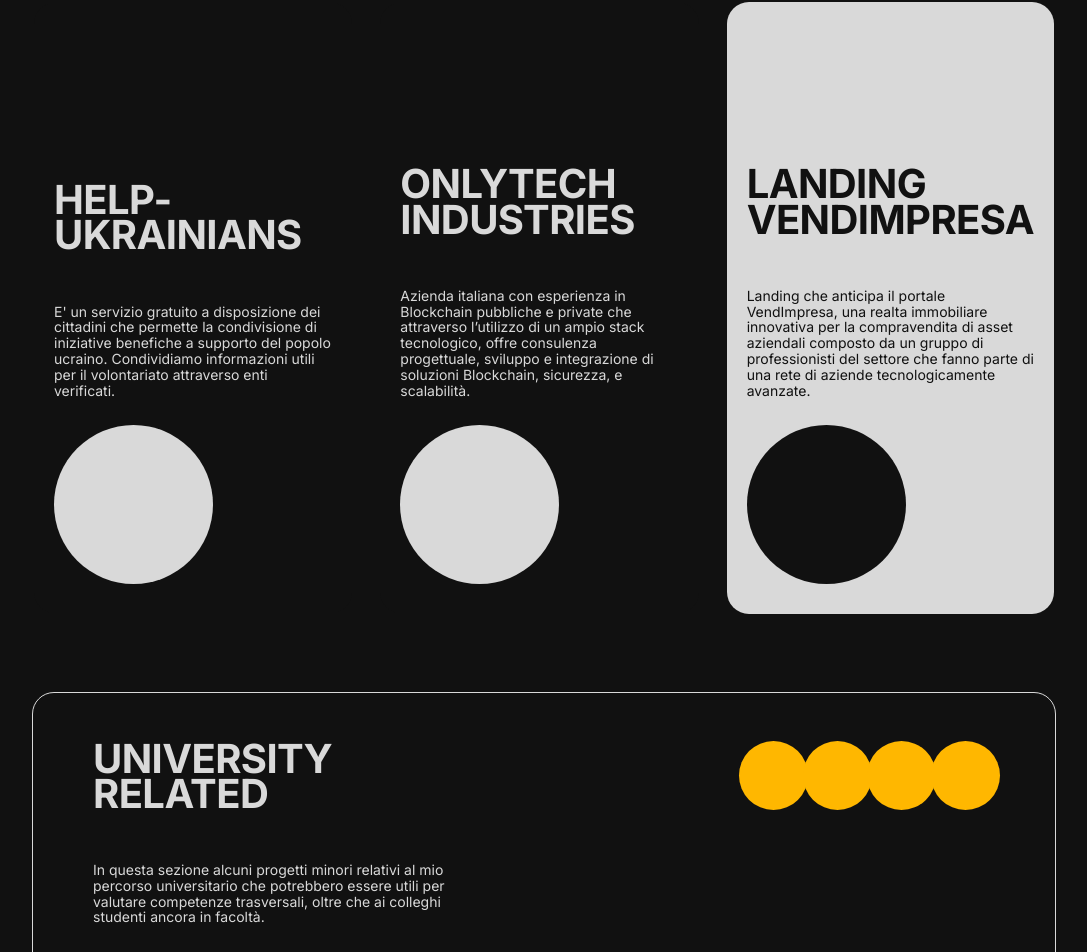
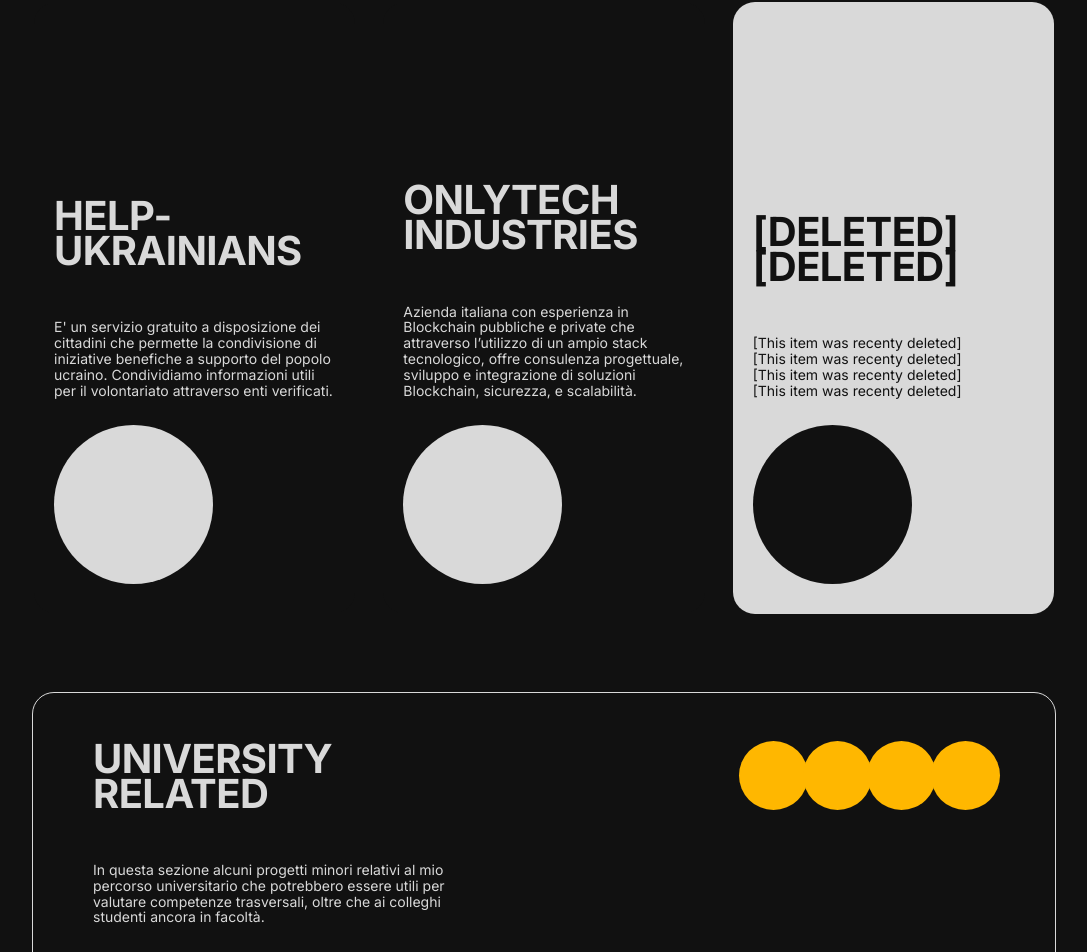
Before and after one commit to RaffaeleCrocco/raffaelecrocco2023.com, a React (Create React App) app: page / in a window 1280 px wide. Shown: the part 880-1832 px from the top of the page, without its empty margins (96-1183 px from the left). Built offline with nearby package versions, Linux system fonts and the light colour scheme.

Commit message:
Update Home.js

```diff
--- a/src/pages/Home.js
+++ b/src/pages/Home.js
@@ -278,16 +278,22 @@
         </Col>
         <Col className="project-light d-flex align-items-end">
           <div>
-            <p className="subtitle">Landing VendImpresa</p>
+            <p className="subtitle">
+              [deleted]
+              <br />
+              [deleted]
+            </p>
             <p className="text">
-              Landing che anticipa il portale VendImpresa, una realta
-              immobiliare innovativa per la compravendita di asset aziendali
-              composto da un gruppo di professionisti del settore che fanno
-              parte di una rete di aziende tecnologicamente avanzate.
+              [This item was recenty deleted]
+              <br />
+              [This item was recenty deleted]
+              <br />
+              [This item was recenty deleted]
+              <br />
+              [This item was recenty deleted]
             </p>
-            <a href="https://www.vendimpresa.it/" target="_blank">
-              <div className="circle pulsating" />
-            </a>
+
+            <div className="circle pulsating" />
           </div>
         </Col>
       </Row>
```
